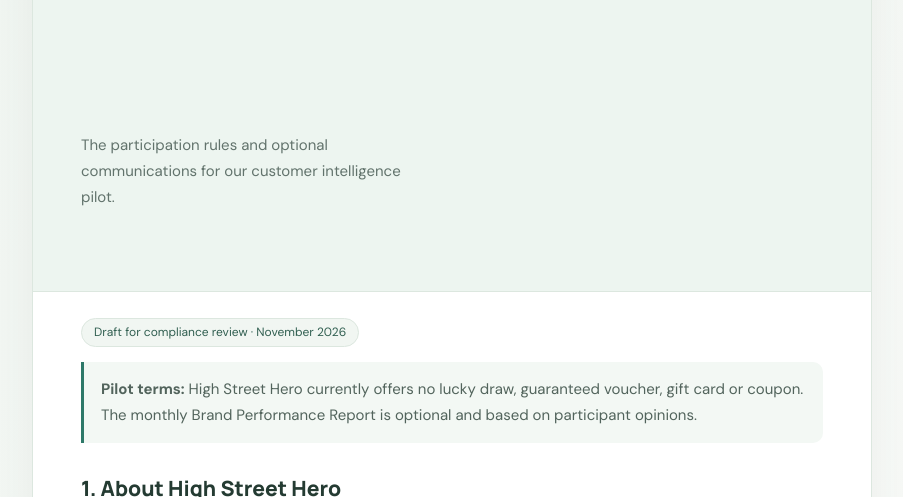
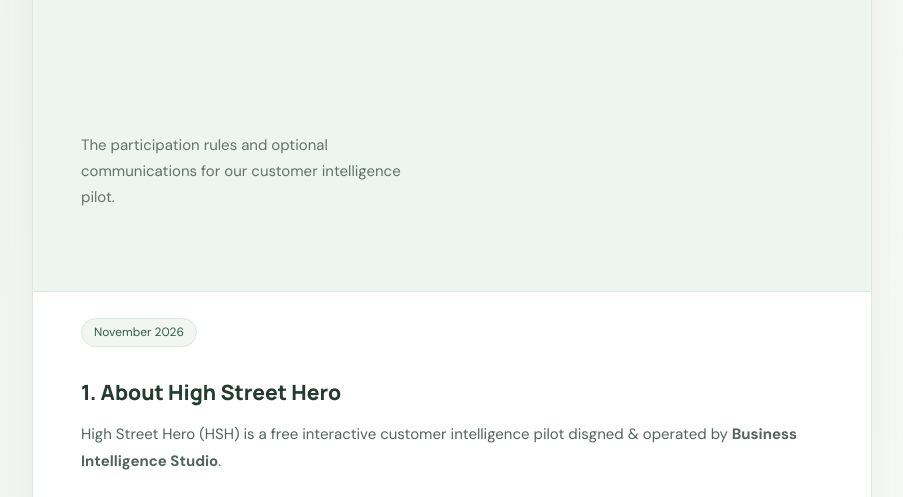
Before and after one commit to Ahsan-Analyst-Hub/Ahsan-Analyst-Hub.github.io, a plain HTML site: page high_street_hero_terms.html in a window 1280 px wide. Shown: the part 303-800 px from the top of the page, without its empty margins (188-1091 px from the left). Drawn offline with Linux system fonts and the light colour scheme.

Commit message:
Revise pilot terms and conditions for clarity
Updated compliance review notice and removed lucky draw details.

```diff
--- a/high_street_hero_terms.html
+++ b/high_street_hero_terms.html
@@ -3,7 +3,7 @@
 *{box-sizing:border-box}body{margin:0;background:linear-gradient(135deg,#f0f6f1,#fbfcfa 70%);font:15px/1.75 "DM Sans",sans-serif;color:var(--ink)}a{color:var(--green)}
 .wrap{width:min(840px,calc(100% - 32px));margin:34px auto 65px;background:#fff;border:1px solid var(--line);border-radius:18px;overflow:hidden;box-shadow:0 20px 65px #243b3212}
 .hero{padding:34px clamp(22px,5vw,48px);background:var(--mint);border-bottom:1px solid var(--line)}.eyebrow{font-size:11px;letter-spacing:.13em;text-transform:uppercase;color:var(--green);font-weight:800}.hero h1{font:750 clamp(29px,5vw,43px)/1.18 Manrope,sans-serif;letter-spacing:-.045em;margin:10px 0}.hero p{color:var(--muted);margin:0}.body{padding:26px clamp(22px,5vw,48px) 45px}h2{font:750 21px/1.3 Manrope,sans-serif;margin:32px 0 9px}h3{font:700 16px Manrope,sans-serif;margin:22px 0 7px}p,li{color:#52645c}ul{padding-left:22px}.pill{display:inline-block;background:#f1f6f2;color:#315f51;border:1px solid var(--line);border-radius:40px;padding:3px 12px;font-size:12px}.notice{border-left:3px solid var(--green);background:#f3f8f4;padding:14px 17px;border-radius:0 10px 10px 0}.links{display:flex;flex-wrap:wrap;gap:14px;margin-top:24px}.links a{border:1px solid var(--line);border-radius:10px;padding:10px 14px;text-decoration:none;font-weight:700}.links a:hover{background:var(--mint)}footer{font-size:12px;color:var(--muted);border-top:1px solid var(--line);padding:18px 24px;text-align:center}
-</style></head><body><main class="wrap"><header class="hero"><div class="eyebrow">Business Intelligence Studio · Pilot project</div><h1>High Street Hero — Pilot Terms &amp; Conditions</h1><p>The participation rules and optional communications for our customer intelligence pilot.</p></header><article class="body"><span class="pill">Draft for compliance review · November 2026</span><p class="notice"><strong>Pilot terms:</strong> High Street Hero currently offers no lucky draw, guaranteed voucher, gift card or coupon. The monthly Brand Performance Report is optional and based on participant opinions.</p>
+</style></head><body><main class="wrap"><header class="hero"><div class="eyebrow">Business Intelligence Studio · Pilot project</div><h1>High Street Hero — Pilot Terms &amp; Conditions</h1><p>The participation rules and optional communications for our customer intelligence pilot.</p></header><article class="body"><span class="pill">November 2026</span>
 <h2>1. About High Street Hero</h2><p>High Street Hero (HSH) is a free interactive customer intelligence pilot disgned & operated by <strong>Business Intelligence Studio</strong>. </p>
 <h2>2. Participation</h2><p>Participation is free and intended for people aged 18 or over. No purchase is required. Participants choose a retail category and comparison measure and select preferred brands. Please do not deliberately manipulate the game or submit false information.</p>
 <h2>3. Use and interpretation of results</h2><p>We may analyse game scores to create aggregated comparisons and demonstrations of customer intelligence. Results purely reflect the opinions of participants and do not represent independently verified brand performance or endorsements by the brands mentioned.</p>
```
